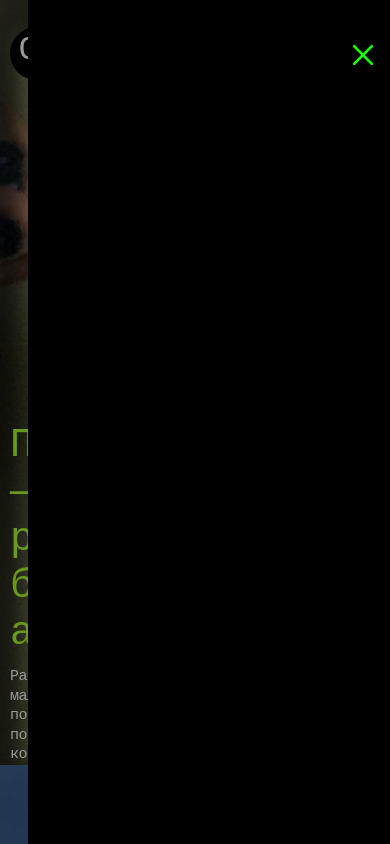
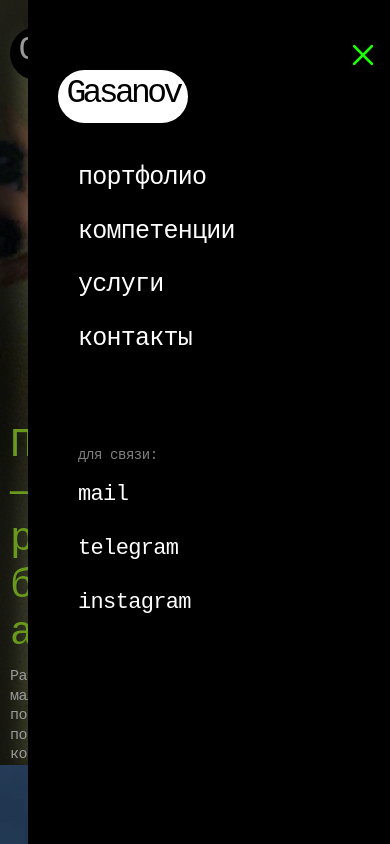
Before and after one commit to iamgardabanec/lev_new, a plain HTML site: page index.html in a window 390 px wide. Both pictures are taken after a click on the element 348 px from the left and 54 px from the top of the page. Shown: the top 844 px of the page. Drawn offline with Linux system fonts and the light colour scheme.

Commit message:
Add files via upload

```diff
--- a/index.html
+++ b/index.html
@@ -47,12 +47,27 @@
 
     <div class="js-burger burger">
         <div class="js-burger__content burger__content">
-
+            <div class="header__gasanov header__gasanov-burger">
+                <article class="header__gasanov-article header__gasanov-article-burger">Gasanov</article>
+            </div>
+            <ul class="header__menu-list header__menu-list-burger">
+                <li><a class="header__menu-nav header__menu-burger" href="#portfolio">портфолио</a></li>
+                <li><a class="header__menu-nav header__menu-burger" href="#competencies">компетенции</a></li>
+                <li><a class="header__menu-nav header__menu-burger" href="#services">услуги</a></li>
+                <li><a class="header__menu-nav header__menu-burger" href="#contact">контакты</a></li>
+            </ul>
+            <p class="portfolio__prava-text portfolio__prava-burger">для связи:</p>
+            <div class="portfolio__soc portfolio__soc_burger">
+                <a class="portfolio__soc-burger" href="mailto:geydargasanov@mail.ru">mail</a>
+                <a class="portfolio__soc-burger" href="https://web.telegram.org/a/#611301170">telegram</a>
+                <a class="portfolio__soc-burger"
+                    href="https://www.instagram.com/iamgardabanec/profilecard/?igsh=MTR2MWNtZXYxbHlxYw==">instagram</a>
+            </div>
         </div>
     </div>
 
     <main>
-        <section class="projects">
+        <section class="projects" id="portfolio">
             <div class="container">
                 <h2 class="projects__title">Самые свежие проекты</h2>
                 <ul class="projects__list">
@@ -193,7 +208,7 @@
                         <input class="contacts__input" placeholder="Имя Фамилия" type="text" name="username">
                         <input class="contacts__input" placeholder="Почта" type="text" name="mail">
                     </form>
-                        <button class="contacts__button" type="submit" style="cursor: pointer;">Отправить</button>
+                    <button class="contacts__button" type="submit" style="cursor: pointer;">Отправить</button>
                 </div>
             </div>
         </section>
@@ -203,12 +218,12 @@
         <div class="container">
             <div class="portfolio">
                 <h2 class="portfolio__title">Портфолио фротнтенд-разработчика Гейдара Гасанова</h2>
-               <div class="portfolio__soc">
+                <div class="portfolio__soc">
                     <a class="portfolio__soc-set" href="mailto:geydargasanov@mail.ru">mail</a>
                     <a class="portfolio__soc-set" href="https://web.telegram.org/a/#611301170">telegram</a>
                     <a class="portfolio__soc-set"
-                    href="https://www.instagram.com/iamgardabanec/profilecard/?igsh=MTR2MWNtZXYxbHlxYw==">instagram</a>
-            </div>
+                        href="https://www.instagram.com/iamgardabanec/profilecard/?igsh=MTR2MWNtZXYxbHlxYw==">instagram</a>
+                </div>
             </div>
             <div class="portfolio__prava">
                 <p class="portfolio__prava-text">Все права защищены. 2024</p>
--- a/styles/header.css
+++ b/styles/header.css
@@ -38,7 +38,6 @@
     font-size: 20px;
     line-height: 23px;
     color: white;
-    padding: 5px 5px;
     border-radius: 10px;
 }
 
@@ -97,6 +96,49 @@
     width: 362px;
     height: 100%;
     background-color: #000000;
+    overflow-y: scroll;
+}
+
+.header__gasanov-burger{
+    color: #000000;
+    margin-top: 70px;
+    margin-left: 30px;
+}
+
+.header__gasanov-article-burger{
+    background-color: #FFFFFF;
+}
+
+.header__menu-list-burger{
+    flex-direction: column;
+    gap: 21px;
+    margin-top: 37px;
+    margin-left: 50px;
+}
+
+.header__menu-burger{
+    font-size: 25px;
+    line-height: 32.5px;
+    letter-spacing: -0.03em;
+}
+
+.portfolio__prava-burger{
+    color: #FFFFFF;
+    margin-top: 91px;
+    margin-left: 50px;
+}
+
+.portfolio__soc-burger{
+    font-size: 22px;
+    line-height: 30.05px;
+    letter-spacing: -0.03em;
+    text-decoration: none;
+    color: #FFFFFF;
+}
+
+.portfolio__soc_burger{
+    flex-direction: column;
+    margin: 15px 0px 30px 50px;
 }
 
 .body_fixed{
```
